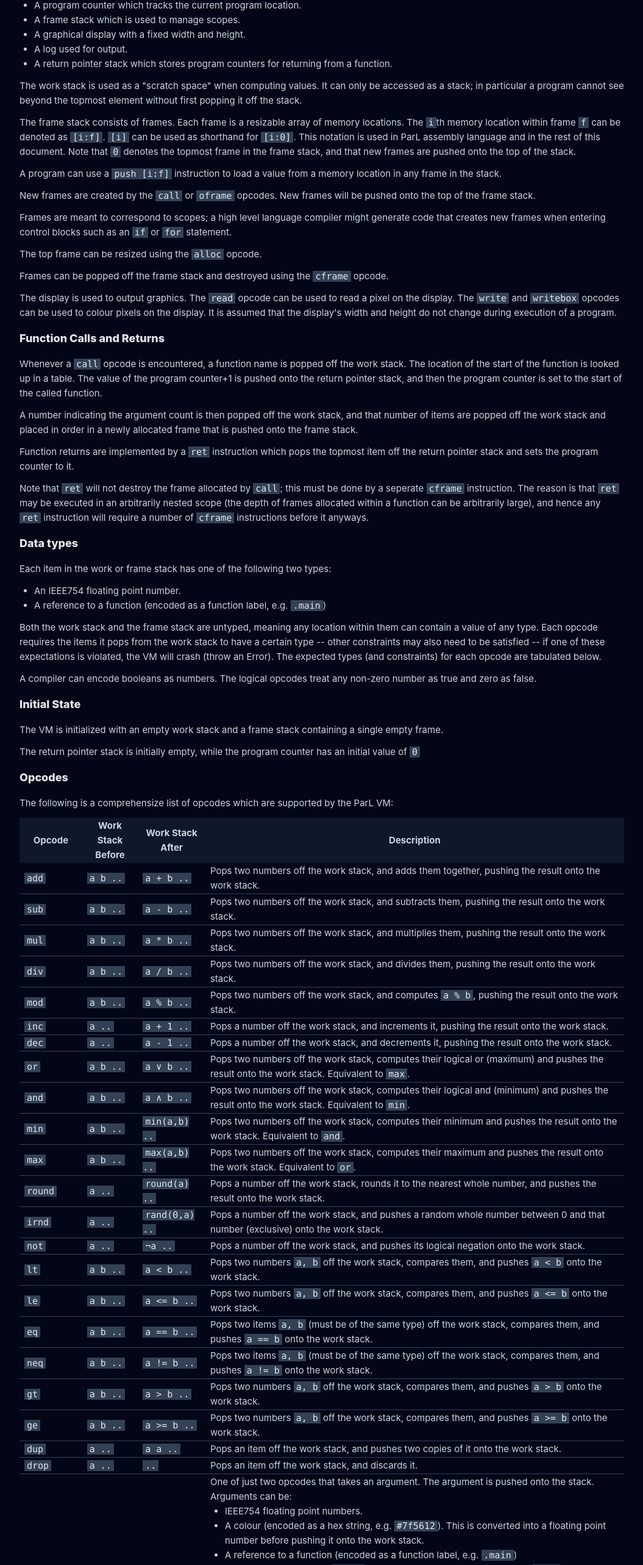
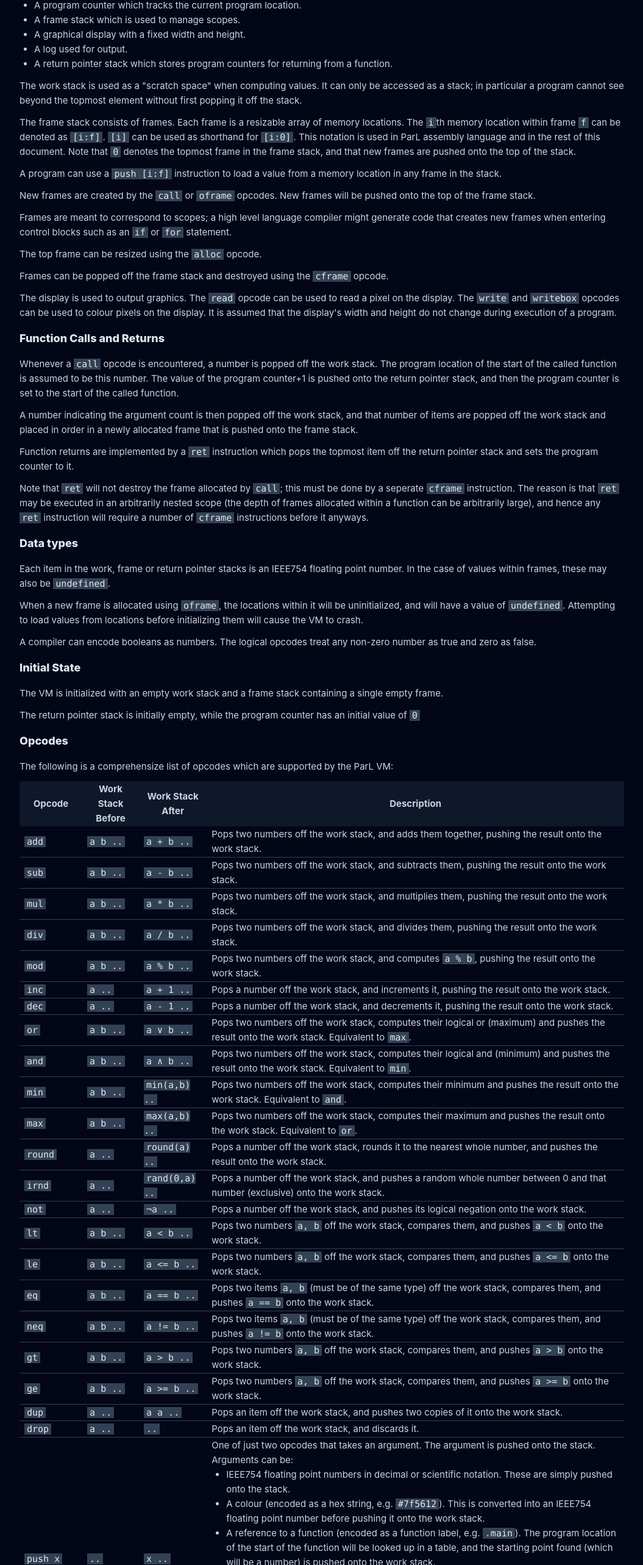
Before and after one commit to MarkMizzi/parl-vm, a Vue app in the folder playground/: page /about in a window 1280 px wide. Shown: the part 229-2795 px from the top of the page at 61% size, without its empty margins (112-1167 px from the left). Built offline with nearby package versions, Linux system fonts and the light colour scheme; what vue-toast-notification would draw is missing.

Commit message:
update docs

```diff
--- a/playground/src/views/AboutView.vue
+++ b/playground/src/views/AboutView.vue
@@ -63,10 +63,10 @@
     <h2>Function Calls and Returns</h2>
 
     <p>
-      Whenever a <span class="code">call</span> opcode is encountered, a function name is popped off
-      the work stack. The location of the start of the function is looked up in a table. The value
-      of the program counter+1 is pushed onto the return pointer stack, and then the program counter
-      is set to the start of the called function.
+      Whenever a <span class="code">call</span> opcode is encountered, a number is popped off the
+      work stack. The program location of the start of the called function is assumed to be this
+      number. The value of the program counter+1 is pushed onto the return pointer stack, and then
+      the program counter is set to the start of the called function.
     </p>
 
     <p>
@@ -92,21 +92,15 @@
 
     <h2>Data types</h2>
 
-    <p>Each item in the work or frame stack has one of the following two types:</p>
-    <ul>
-      <li>An IEEE754 floating point number.</li>
-      <li>
-        A reference to a function (encoded as a function label, e.g.
-        <span class="code">.main</span>)
-      </li>
-    </ul>
+    <p>
+      Each item in the work, frame or return pointer stacks is an IEEE754 floating point number. In
+      the case of values within frames, these may also be <span class="code">undefined</span>.
+    </p>
 
     <p>
-      Both the work stack and the frame stack are untyped, meaning any location within them can
-      contain a value of any type. Each opcode requires the items it pops from the work stack to
-      have a certain type -- other constraints may also need to be satisfied -- if one of these
-      expectations is violated, the VM will crash (throw an Error). The expected types (and
-      constraints) for each opcode are tabulated below.
+      When a new frame is allocated using <span class="code">oframe</span>, the locations within it
+      will be uninitialized, and will have a value of <span class="code">undefined</span>.
+      Attempting to load values from locations before initializing them will cause the VM to crash.
     </p>
 
     <p>
@@ -339,14 +333,20 @@
             One of just two opcodes that takes an argument. The argument is pushed onto the stack.
             Arguments can be:
             <ul>
-              <li>IEEE754 floating point numbers.</li>
+              <li>
+                IEEE754 floating point numbers in decimal or scientific notation. These are simply
+                pushed onto the stack.
+              </li>
               <li>
                 A colour (encoded as a hex string, e.g. <span class="code">#7f5612</span>). This is
-                converted into a floating point number before pushing it onto the work stack.
+                converted into an IEEE754 floating point number before pushing it onto the work
+                stack.
               </li>
               <li>
                 A reference to a function (encoded as a function label, e.g.
-                <span class="code">.main</span>)
+                <span class="code">.main</span>). The program location of the start of the function
+                will be looked up in a table, and the starting point found (which will be a number)
+                is pushed onto the work stack.
               </li>
               <li>
                 A PC relative offset (e.g. <span class="code">#PC+9</span>). When this is given as
@@ -416,12 +416,12 @@
           <td><span class="code">f n a1 .. an ..</span></td>
           <td><span class="code">..</span></td>
           <td>
-            Pops a function label <span class="code">f</span> and a number
+            Pops a function start location <span class="code">f</span> and a number
             <span class="code">n</span> off the work stack. The VM then pops
             <span class="code">n</span> items off the work stack, creates a new frame containing
             them (preserving their order), and pushes it onto the frame stack. It then pushes the
             program counter+1 onto the return pointer stack and sets the value of the program
-            counter to the location of the start of <span class="code">f</span>.
+            counter to <span class="code">f</span>.
           </td>
         </tr>
         <tr>
@@ -486,10 +486,10 @@
           <td><span class="code">x y c ..</span></td>
           <td><span class="code">..</span></td>
           <td>
-            Pops three numbers <span class="code">x, y, c</span> and off the work stack and colours
-            the pixel on the screen at <span class="code">x, y</span> with
-            <span class="code">c</span>. <span class="code">c</span> must be a valid 8-bit color
-            depth RGB colour in the range <span class="code">[0, 0xffffff]</span>.
+            Pops three numbers <span class="code">x, y, c</span> off the work stack and colours the
+            pixel on the screen at <span class="code">x, y</span> with <span class="code">c</span>.
+            <span class="code">c</span> must be a valid 8-bit color depth RGB colour in the range
+            <span class="code">[0, 0xffffff]</span>.
           </td>
         </tr>
         <tr>
@@ -608,8 +608,9 @@
           <td><span class="code">c ..</span></td>
           <td><span class="code">..</span></td>
           <td>
-            Pops floating point number <span class="code">c</span>, rounds it to the nearest whole
-            number, and prints the character with that Unicode code point to the output log.
+            Pops floating point number <span class="code">c</span> off the work stack, rounds it to
+            the nearest whole number, and prints the character with that Unicode code point to the
+            output log.
           </td>
         </tr>
       </tbody>
```
